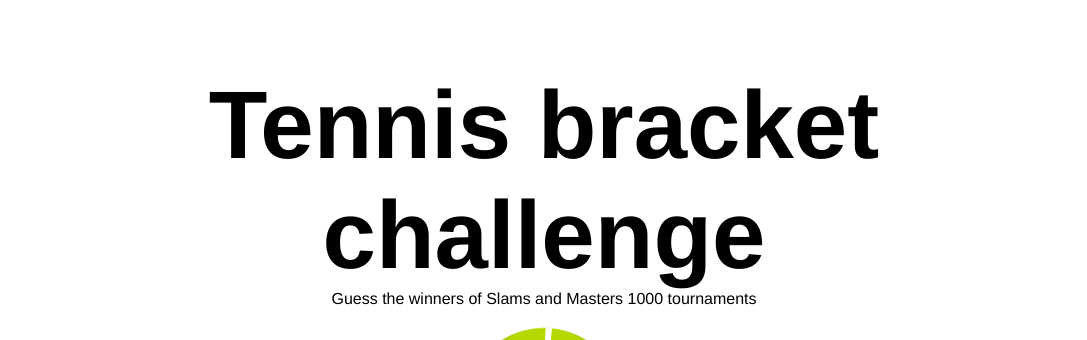
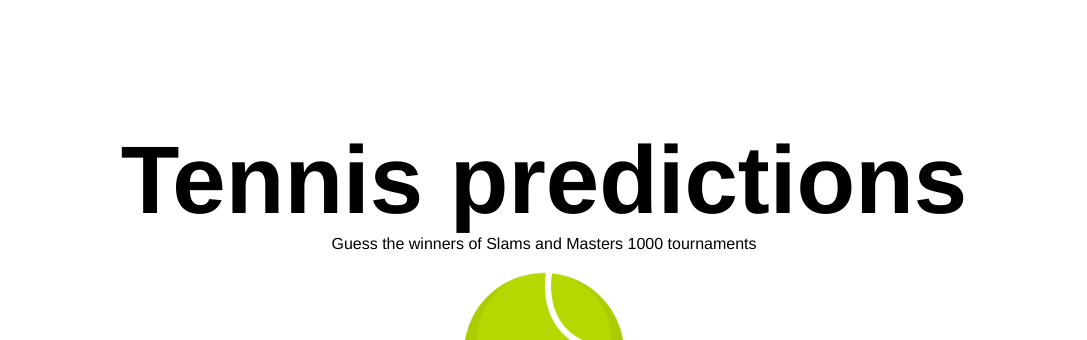
Before and after one commit to mbesio/tennis-bracket-fe, a React (Vite) app: page / in a window 1280 px wide. Shown: the part 195-535 px from the top of the page, without its empty margins (96-1183 px from the left). Built offline with nearby package versions, Linux system fonts and the light colour scheme.

Commit message:
home button has different path based on if user is logged in

```diff
--- a/src/components/Header/Header.tsx
+++ b/src/components/Header/Header.tsx
@@ -23,7 +23,11 @@ const Header = () => {
   }, [user])
 
   const backToDashBoard = () => {
-    navigate('/')
+    if (user.id.length > 0) {
+      navigate('/dashboard')
+    } else {
+      navigate('/')
+    }
   }
 
   const goToAdmin = (e) => {
--- a/src/components/LandingPage/LandingPage.tsx
+++ b/src/components/LandingPage/LandingPage.tsx
@@ -10,7 +10,7 @@ const LandingPage = () => {
   const GOOGLE_AUTH_URL = `${SERVER_DOMAIN}/auth/google`
   return (
     <div className={styles.container}>
-      <h1>Tennis bracket challenge</h1>
+      <h1>Tennis predictions</h1>
       <div>Guess the winners of Slams and Masters 1000 tournaments</div>
       <img
         className={styles.logo}
```
